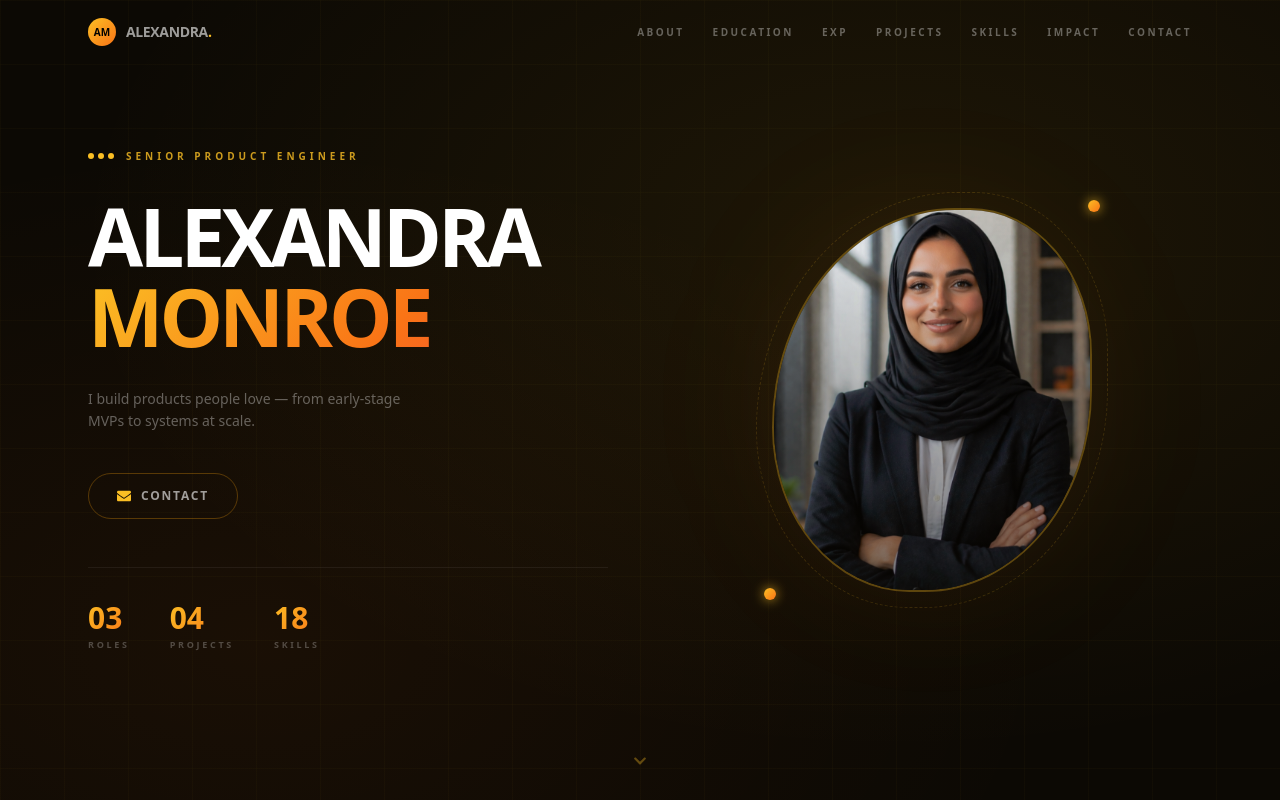
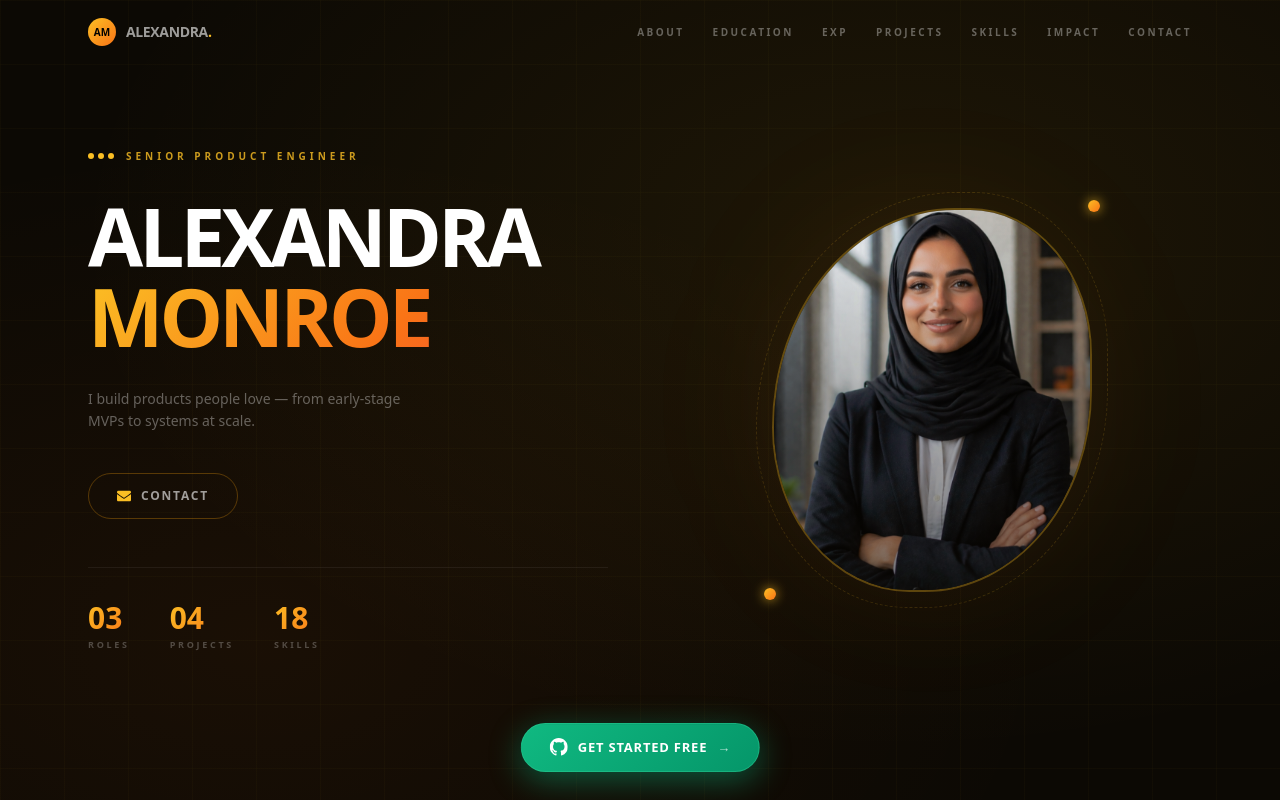
Before and after one commit to salienceenterprises-lab/portfolio-5f77b, a Next.js app: page / in a window 1280 px wide. Shown: the top 800 px of the page. Built offline with nearby package versions, Linux system fonts and the light colour scheme.

Commit message:
feat: add floating Get Started CTA to preview layout

```diff
--- a/app/layout.tsx
+++ b/app/layout.tsx
@@ -1,13 +1,61 @@
-
 import React from 'react';
 import './globals.css';
-export const metadata = {
-  title: 'MAYA R. BENNETT',
-};
+export const metadata = { title: 'Portfolio Preview — Salience Studio' };
 export default function RootLayout({ children }) {
   return (
     <html lang="en" className="scroll-smooth">
-      <body>{children}</body>
+      <body>
+        {children}
+
+        {/* Floating Get Started button */}
+        <div style={{
+          position: "fixed",
+          bottom: "28px",
+          left: "50%",
+          transform: "translateX(-50%)",
+          zIndex: 9999,
+          display: "flex",
+          alignItems: "center",
+          gap: "10px",
+          padding: "14px 28px",
+          background: "linear-gradient(135deg, #10b981, #059669)",
+          borderRadius: "999px",
+          boxShadow: "0 8px 32px rgba(16,185,129,0.45), 0 2px 8px rgba(0,0,0,0.4)",
+          cursor: "pointer",
+          textDecoration: "none",
+          whiteSpace: "nowrap",
+          border: "1px solid rgba(52,211,153,0.4)",
+        }}
+        >
+          <a
+            href="https://saliencestudio.io/api/auth/signin"
+            style={{
+              display: "flex",
+              alignItems: "center",
+              gap: "10px",
+              textDecoration: "none",
+            }}
+          >
+            <svg width="18" height="18" viewBox="0 0 24 24" fill="white" xmlns="http://www.w3.org/2000/svg">
+              <path d="M12 0C5.37 0 0 5.37 0 12c0 5.31 3.435 9.795 8.205 11.385.6.105.825-.255.825-.57 0-.285-.015-1.23-.015-2.235-3.015.555-3.795-.735-4.035-1.41-.135-.345-.72-1.41-1.23-1.695-.42-.225-1.02-.78-.015-.795.945-.015 1.62.87 1.845 1.23 1.08 1.815 2.805 1.305 3.495.99.105-.78.42-1.305.765-1.605-2.67-.3-5.46-1.335-5.46-5.925 0-1.305.465-2.385 1.23-3.225-.12-.3-.54-1.53.12-3.18 0 0 1.005-.315 3.3 1.23.96-.27 1.98-.405 3-.405s2.04.135 3 .405c2.295-1.56 3.3-1.23 3.3-1.23.66 1.65.24 2.88.12 3.18.765.84 1.23 1.905 1.23 3.225 0 4.605-2.805 5.625-5.475 5.925.435.375.81 1.095.81 2.22 0 1.605-.015 2.895-.015 3.3 0 .315.225.69.825.57A12.02 12.02 0 0 0 24 12c0-6.63-5.37-12-12-12Z"/>
+            </svg>
+            <span style={{
+              fontSize: "13px",
+              fontWeight: 800,
+              letterSpacing: "0.06em",
+              textTransform: "uppercase",
+              color: "white",
+            }}>
+              Get Started Free
+            </span>
+            <span style={{
+              fontSize: "13px",
+              fontWeight: 800,
+              color: "rgba(255,255,255,0.7)",
+            }}>→</span>
+          </a>
+        </div>
+      </body>
     </html>
   );
 }
```
